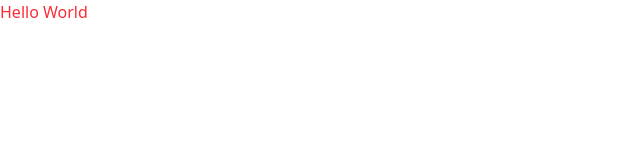
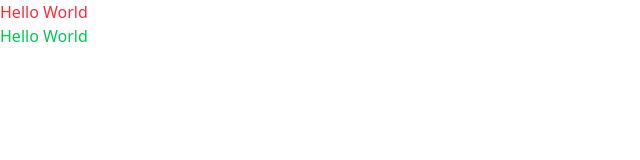
Before and after one commit to AdityaGupta2810/Road-accident, a website: page src/index.html in a window 1280 px wide. Shown: the whole page, without its empty margins (0-640 px from the left). Drawn offline with Linux system fonts and the light colour scheme.

Commit message:
sucessufully commited

```diff
--- a/src/index.html
+++ b/src/index.html
@@ -8,6 +8,6 @@
 </head>
 <body>
     <p class="text-red-500">Hello World</p>
-
+    <p class="text-green-500">Hello World</p>
 </body>
 </html>
```
Also changed, not shown: src/output.css.
